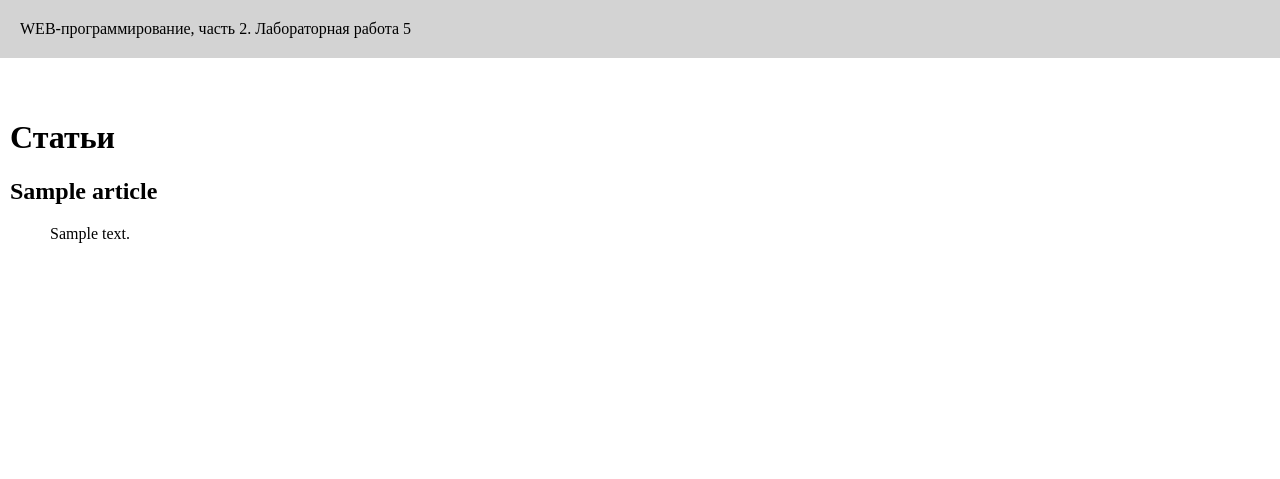
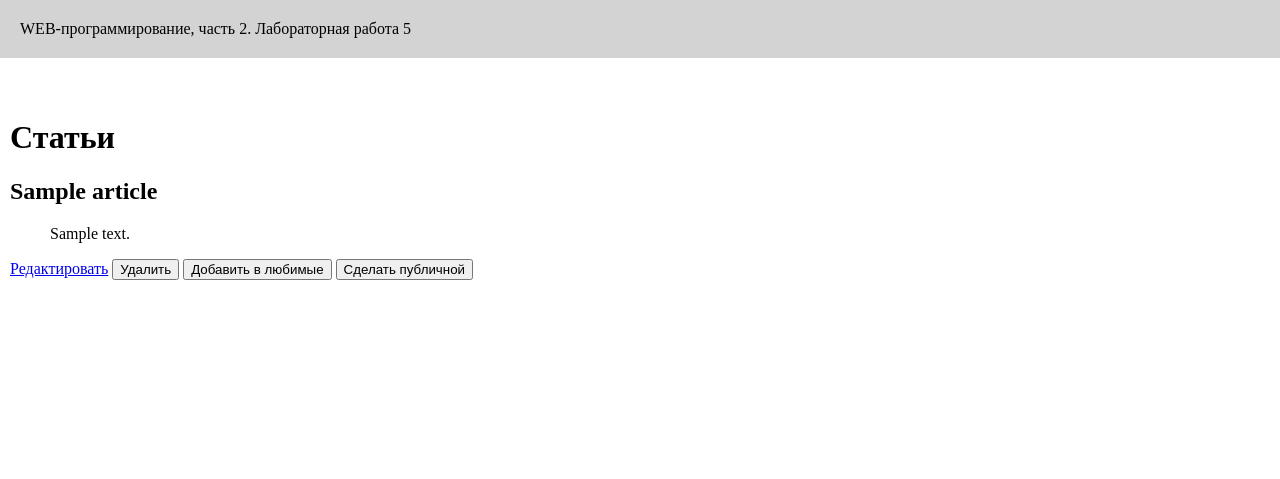
Before and after one commit to rinarocketswife/webprogramming--labs-2, a Flask app: template templates/lab5/articles.html in a window 1280 px wide. Shown: the top 479 px of the page. Run offline with Flask 3, Linux system fonts and the light colour scheme; the template is opened without the code that fills it: most values are stand-ins (such as "Sample title", 1, 10 or a date in 2020).

Commit message:
Дополнительное задание

```diff
--- a/templates/lab5/articles.html
+++ b/templates/lab5/articles.html
@@ -6,9 +6,47 @@
 
     <h1>Статьи</h1>
 
-    {% for article in articles %}
-        <h2>{{ article['title'] }}</h2>
-        <blockquote>{{ article['article_text'] }}</blockquote>
-    {% endfor %}
+    {% if no_articles %}
+        <p>У вас пока нет ни одной статьи.</p>
+    {% else %}
+        {% for article in articles %}
+            <h2>
+                {{ article['title'] }}
+                {% if article['is_favorite'] %}
+                    <span style="color: red;">(Любимая)</span>
+                {% endif %}
+                {% if article['is_public'] %}
+                    <span style="color: green;">(Публичная)</span>
+                {% endif %}
+            </h2>
+            <blockquote>{{ article['article_text'] }}</blockquote>
+
+            <a href="{{ url_for('lab5.edit_article', article_id=article['id']) }}">Редактировать</a>
+
+            <form action="{{ url_for('lab5.delete_article', article_id=article['id']) }}" method="post" style="display:inline;">
+                <button type="submit" onclick="return confirm('Вы уверены, что хотите удалить эту статью?')">Удалить</button>
+            </form>
+
+            <form action="{{ url_for('lab5.toggle_favorite', article_id=article['id']) }}" method="post" style="display:inline;">
+                <button type="submit">
+                    {% if article['is_favorite'] %}
+                        Убрать из любимых
+                    {% else %}
+                        Добавить в любимые
+                    {% endif %}
+                </button>
+            </form>
+
+            <form action="{{ url_for('lab5.toggle_public', article_id=article['id']) }}" method="post" style="display:inline;">
+                <button type="submit">
+                    {% if article['is_public'] %}
+                        Сделать непубличной
+                    {% else %}
+                        Сделать публичной
+                    {% endif %}
+                </button>
+            </form>
+        {% endfor %}
+    {% endif %}
 
 {% endblock %}
```
